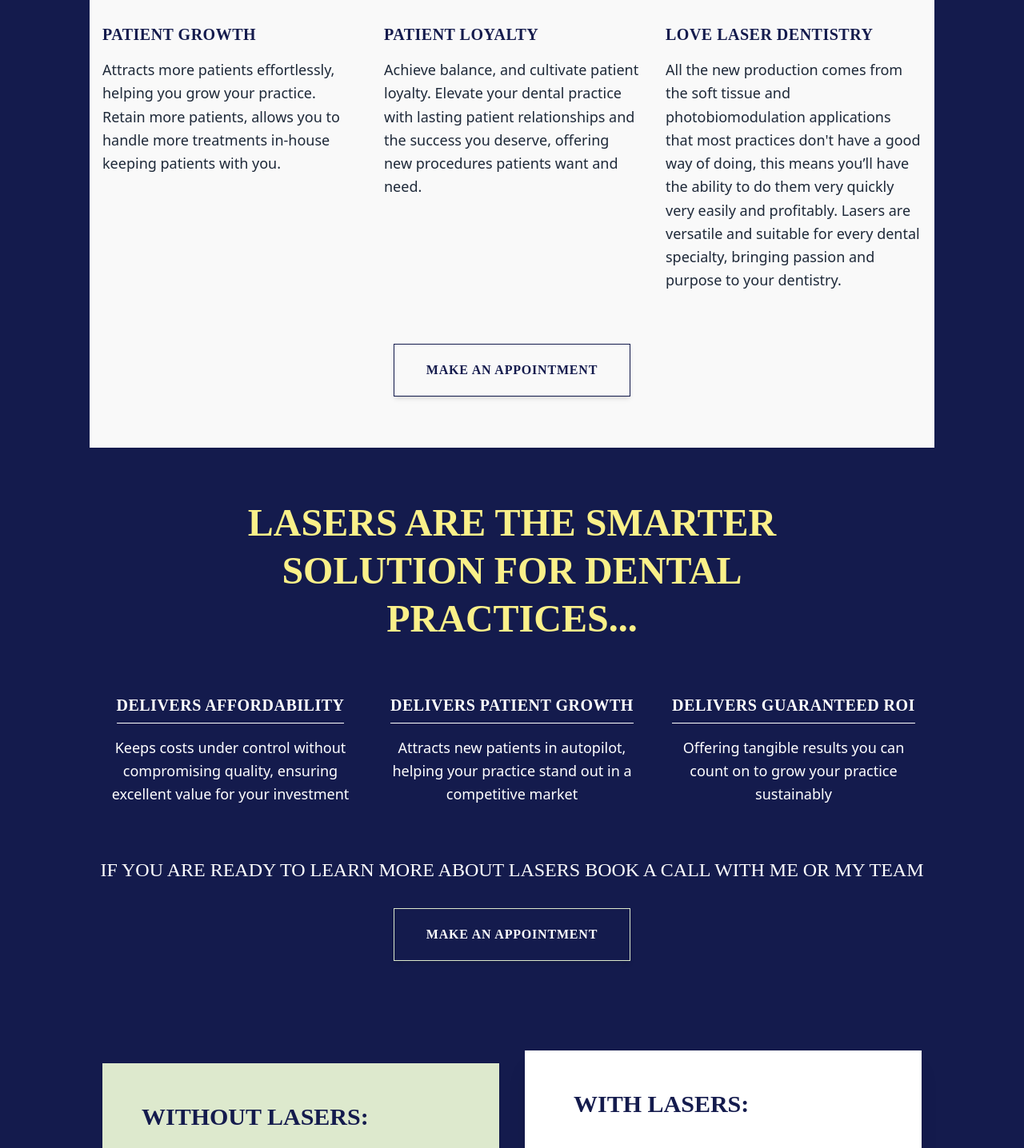
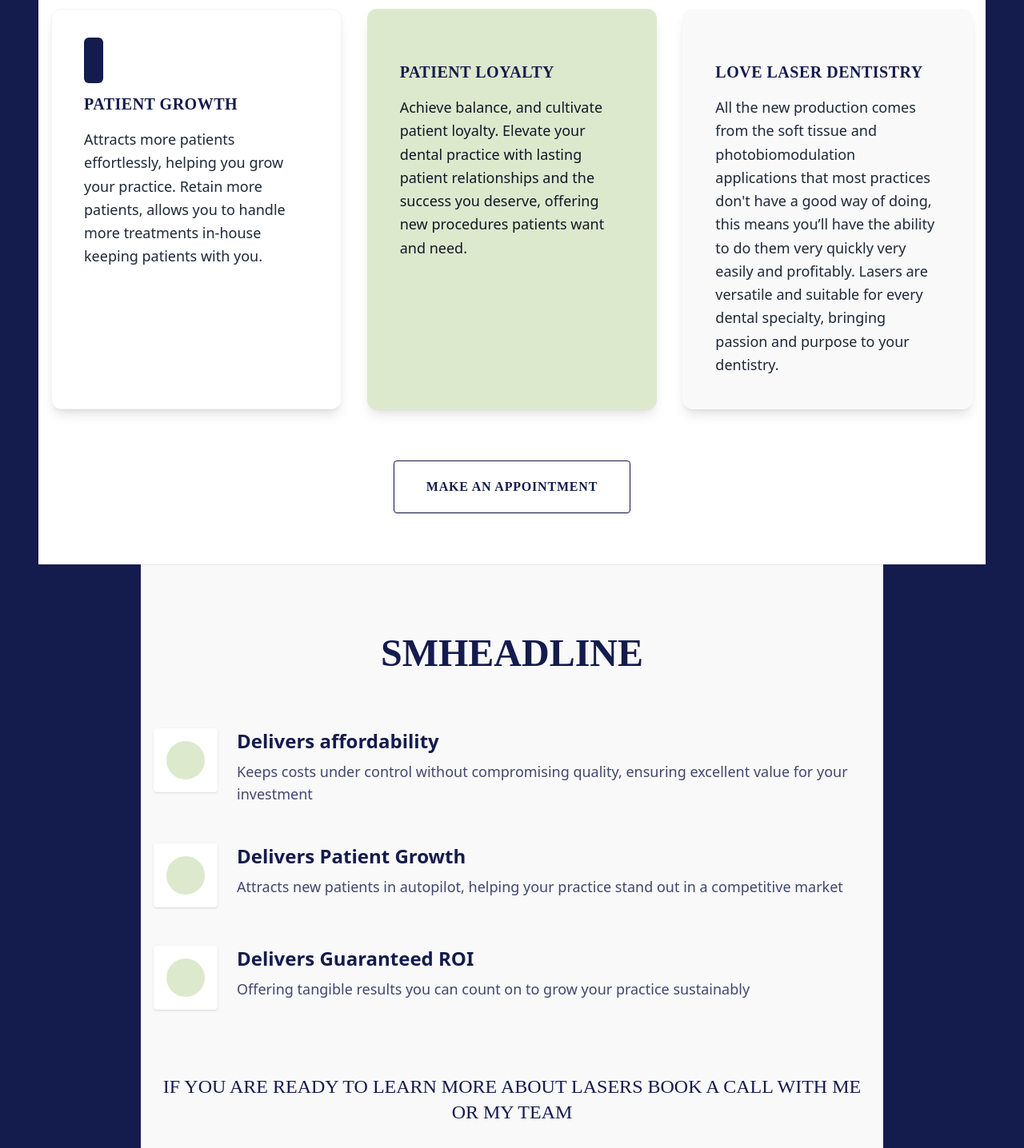
Before and after one commit to Jeanvillav/Intra-Systems, a Next.js app: page /en in a window 1280 px wide. Shown: the part 2020-3456 px from the top of the page at 80% size. Built offline with nearby package versions, Linux system fonts and the light colour scheme; no server answers.

Commit message:
style: fix practice growth and smarter solution sections to perfectly match original designs

```diff
--- a/src/components/PracticeGrowthSection.tsx
+++ b/src/components/PracticeGrowthSection.tsx
@@ -4,7 +4,7 @@ export default function PracticeGrowthSection() {
   const t = useTranslations();
 
   return (
-    <section className="bg-[#F9F9F9] py-16 px-4 border-t-2 border-black">
+    <section className="bg-white py-16 px-4">
       <div className="max-w-6xl mx-auto flex flex-col items-center text-center">
 
         {/* Main Headline */}
@@ -13,43 +13,43 @@ export default function PracticeGrowthSection() {
         </h2>
 
         {/* 3 Columns */}
-        <div className="grid grid-cols-1 md:grid-cols-3 gap-8 text-left max-w-5xl">
+        <div className="grid grid-cols-1 md:grid-cols-3 gap-8 text-left w-full max-w-6xl">
 
-          {/* Column 1 */}
-          <div className="flex flex-col">
-            <div className="text-[#141B4D] text-4xl mb-4">
-              <i className="fas fa-users"></i>
+          {/* Column 1 - White Card */}
+          <div className="flex flex-col bg-white p-8 md:p-10 rounded-xl shadow-lg border border-gray-100">
+            <div className="text-[#141B4D] text-4xl mb-6">
+              <i className="fas fa-list-ul bg-[#141B4D] text-white p-3 rounded-md text-2xl"></i>
             </div>
             <h3 className="text-[#141B4D] font-['Aboreto'] font-bold text-xl uppercase mb-4 tracking-wide">
               {t('pgTitle1')}
             </h3>
-            <p className="text-gray-800 leading-relaxed text-lg">
+            <p className="text-gray-800 leading-relaxed text-lg flex-grow">
               {t('pgDesc1')}
             </p>
           </div>
 
-          {/* Column 2 */}
-          <div className="flex flex-col">
-            <div className="text-[#141B4D] text-4xl mb-4">
-              <i className="fas fa-heart"></i>
+          {/* Column 2 - Green Card */}
+          <div className="flex flex-col bg-[#DDE9CD] p-8 md:p-10 rounded-xl shadow-lg border border-transparent">
+            <div className="text-[#141B4D] text-4xl mb-6 flex items-center">
+              <i className="fas fa-user-shield text-5xl"></i>
             </div>
             <h3 className="text-[#141B4D] font-['Aboreto'] font-bold text-xl uppercase mb-4 tracking-wide">
               {t('pgTitle2')}
             </h3>
-            <p className="text-gray-800 leading-relaxed text-lg">
+            <p className="text-gray-900 leading-relaxed text-lg flex-grow">
               {t('pgDesc2')}
             </p>
           </div>
 
-          {/* Column 3 */}
-          <div className="flex flex-col">
-            <div className="text-[#141B4D] text-4xl mb-4">
-              <i className="fas fa-tooth"></i>
+          {/* Column 3 - Light Gray Card */}
+          <div className="flex flex-col bg-[#F9F9F9] p-8 md:p-10 rounded-xl shadow-lg border border-gray-50">
+            <div className="text-[#141B4D] text-4xl mb-6 flex items-center">
+              <i className="fas fa-bullseye text-5xl"></i>
             </div>
             <h3 className="text-[#141B4D] font-['Aboreto'] font-bold text-xl uppercase mb-4 tracking-wide">
               {t('pgTitle3')}
             </h3>
-            <p className="text-gray-800 leading-relaxed text-lg">
+            <p className="text-gray-800 leading-relaxed text-lg flex-grow">
               {t('pgDesc3')}
             </p>
           </div>
@@ -59,7 +59,7 @@ export default function PracticeGrowthSection() {
         <div className="mt-16">
           <a
             href="#booking"
-            className="border border-[#141B4D] text-[#141B4D] font-['Aboreto'] font-bold uppercase tracking-wider px-10 py-5 hover:bg-[#141B4D] hover:text-white transition-colors duration-300 shadow-md inline-block"
+            className="border border-[#141B4D] text-[#141B4D] bg-transparent font-['Aboreto'] font-bold uppercase tracking-wider px-10 py-5 hover:bg-[#141B4D] hover:text-white transition-colors duration-300 shadow-sm inline-block rounded"
           >
             {t('makeAppointment')}
           </a>
--- a/src/components/SmarterSolutionSection.tsx
+++ b/src/components/SmarterSolutionSection.tsx
@@ -4,56 +4,81 @@ export default function SmarterSolutionSection() {
   const t = useTranslations();
 
   return (
-    <section className="bg-[#141B4D] py-16 px-4">
-      <div className="max-w-6xl mx-auto flex flex-col items-center text-center">
+    <section className="bg-[#F9F9F9] py-20 px-4 border-t border-b border-gray-200">
+      <div className="max-w-4xl mx-auto flex flex-col items-center">
 
-        {/* Headline */}
-        <h2 className="font-['Aboreto'] text-[#FAF089] text-3xl md:text-5xl uppercase font-bold max-w-4xl leading-tight mb-16">
-          {t('smSmarterHeadline')}
+        {/* Main Headline */}
+        <h2 className="font-['Aboreto'] text-[#141B4D] text-3xl md:text-5xl uppercase font-bold text-center leading-tight mb-16 max-w-3xl">
+          {t('smHeadline')}
         </h2>
 
-        {/* 3 Columns */}
-        <div className="grid grid-cols-1 md:grid-cols-3 gap-8 text-center max-w-5xl w-full">
+        {/* 3 Rows (Left-aligned Checkmarks) */}
+        <div className="w-full space-y-12">
 
-          {/* Column 1 */}
-          <div className="flex flex-col items-center">
-            <h3 className="text-white font-['Aboreto'] font-bold text-xl uppercase mb-4 tracking-wide border-b border-white pb-2">
+          {/* Row 1 */}
+          <div className="flex items-start">
+            <div className="flex-shrink-0 bg-white p-4 rounded shadow-sm mr-6">
+              <div className="bg-[#DDE9CD] rounded-full p-2 w-12 h-12 flex items-center justify-center">
+                <i className="fas fa-check text-[#141B4D] text-2xl font-bold"></i>
+              </div>
+            </div>
+            <div>
+              <h3 className="text-[#141B4D] font-bold text-xl md:text-2xl mb-2">
                 {t('smTitle1')}
               </h3>
-            <p className="text-white leading-relaxed text-lg px-2">
+              <p className="text-[#141B4D] text-lg opacity-80">
                 {t('smDesc1')}
               </p>
             </div>
+          </div>
 
-          {/* Column 2 */}
-          <div className="flex flex-col items-center">
-            <h3 className="text-white font-['Aboreto'] font-bold text-xl uppercase mb-4 tracking-wide border-b border-white pb-2">
+          {/* Row 2 */}
+          <div className="flex items-start">
+            <div className="flex-shrink-0 bg-white p-4 rounded shadow-sm mr-6">
+              <div className="bg-[#DDE9CD] rounded-full p-2 w-12 h-12 flex items-center justify-center">
+                <i className="fas fa-check text-[#141B4D] text-2xl font-bold"></i>
+              </div>
+            </div>
+            <div>
+              <h3 className="text-[#141B4D] font-bold text-xl md:text-2xl mb-2">
                 {t('smTitle2')}
               </h3>
-            <p className="text-white leading-relaxed text-lg px-2">
+              <p className="text-[#141B4D] text-lg opacity-80">
                 {t('smDesc2')}
               </p>
             </div>
+          </div>
 
-          {/* Column 3 */}
-          <div className="flex flex-col items-center">
-            <h3 className="text-white font-['Aboreto'] font-bold text-xl uppercase mb-4 tracking-wide border-b border-white pb-2">
+          {/* Row 3 */}
+          <div className="flex items-start">
+            <div className="flex-shrink-0 bg-white p-4 rounded shadow-sm mr-6">
+              <div className="bg-[#DDE9CD] rounded-full p-2 w-12 h-12 flex items-center justify-center">
+                <i className="fas fa-check text-[#141B4D] text-2xl font-bold"></i>
+              </div>
+            </div>
+            <div>
+              <h3 className="text-[#141B4D] font-bold text-xl md:text-2xl mb-2">
                 {t('smTitle3')}
               </h3>
-            <p className="text-white leading-relaxed text-lg px-2">
+              <p className="text-[#141B4D] text-lg opacity-80">
                 {t('smDesc3')}
               </p>
+            </div>
           </div>
 
         </div>
 
-        <div className="mt-16 text-center">
-          <p className="text-white font-['Aboreto'] uppercase text-xl md:text-2xl mb-8">
+        {/* Call to action */}
+        <div className="mt-20 text-center">
+          <p className="text-[#141B4D] font-['Aboreto'] uppercase text-xl md:text-2xl mb-6">
             {t('smReadyText')}
+          </p>
+          <p className="text-[#141B4D] uppercase text-xl mb-10 tracking-widest font-bold">
+            BOOK A CALL WITH ME OR MY TEAM
           </p>
           <a
             href="#booking"
-            className="border border-[#DDE9CD] text-white font-['Aboreto'] font-bold uppercase tracking-wider px-10 py-5 hover:bg-white hover:text-[#141B4D] transition-colors duration-300 shadow-md inline-block"
+            className="border border-[#141B4D] text-[#141B4D] font-['Aboreto'] font-bold uppercase tracking-wider px-10 py-5 hover:bg-[#141B4D] hover:text-white transition-colors duration-300 shadow-sm inline-block rounded"
           >
             {t('makeAppointment')}
           </a>
```
Lines whose indentation alone changed are shown as unchanged.
